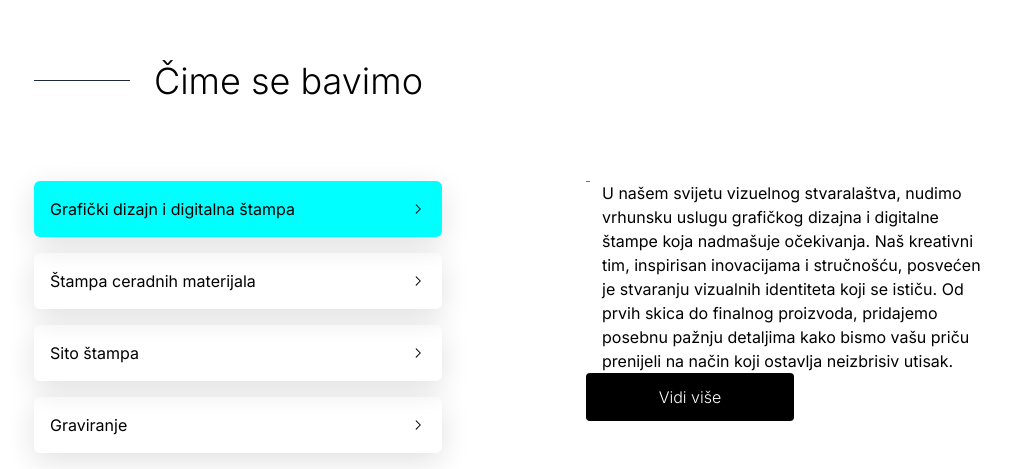
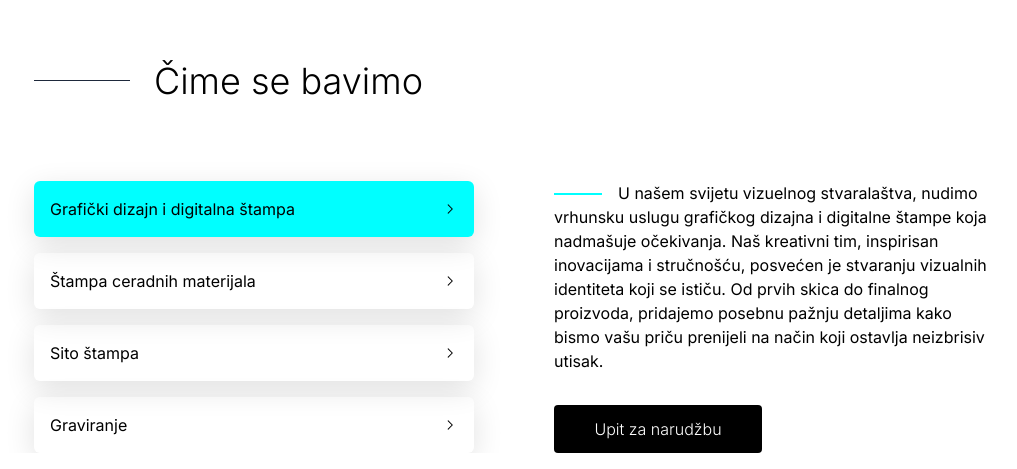
Before and after one commit to DenisKantic/Intrag_NextJS_collab, a Next.js app: page / in a window 1280 px wide. Shown: the part 2200-2669 px from the top of the page, without its empty margins (126-1143 px from the left). Built offline with nearby package versions, Linux system fonts and the light colour scheme.

Commit message:
Finnished desktop version from navigation to third section

```diff
--- a/app/components/WhatWeDo.jsx
+++ b/app/components/WhatWeDo.jsx
@@ -26,20 +26,23 @@ export default function WhatWeDo() {
         }
     ])
 
-    const [textContent, setTextContet] = useState(actionList[0].content)
+    const [textContent, setTextContet] = useState(['bg-[#00FFFF]', actionList[0].content])
 
-    const [activeColor, setActiveColor] = useState([1, 'bg-[#00FFFF]', 'text-black'])
+    const [activeColor, setActiveColor] = useState([1, 'bg-[#00FFFF]', 'text-black', 'black'])
 
     const pickItem = (id) => {
-       setTextContet(actionList[id-1].content);
         if (id === 1) {
-            setActiveColor([1,'bg-[#00FFFF]', 'text-black'])
+            setTextContet(['bg-[#00FFFF]', actionList[id-1].content])
+            setActiveColor([1,'bg-[#00FFFF]', 'text-black', 'black'])
         } else if (id === 2) {
-            setActiveColor([2, 'bg-[#FF00FF]', 'text-white'])
+            setTextContet(['bg-[#FF00FF]', actionList[id-1].content])
+            setActiveColor([2, 'bg-[#FF00FF]', 'text-slate-100', 'white'])
         } else if (id === 3) {
-            setActiveColor([3, 'bg-[#FFFF00]', 'text-black'])
+            setTextContet(['bg-[#FFFF00]', actionList[id-1].content])
+            setActiveColor([3, 'bg-[#FFFF00]', 'text-black','black'])
         } else if (id === 4) {
-            setActiveColor([4, 'bg-[#131313]', 'text-white'])
+            setTextContet(['bg-[#131313]', actionList[id-1].content])
+            setActiveColor([4, 'bg-[#131313]', 'text-slate-100', 'white'])
         }
     }
 
@@ -50,25 +53,25 @@ export default function WhatWeDo() {
             <h2 className='text-4xl font-light'>Čime se bavimo</h2>
         </div>
         <div className='flex'>
-            <div className='w-1/2 mr-36'>
+            <div className='w-1/2 mr-20'>
             {
                 actionList.map(content => (
-                    <div key={content.id} className={`cursor-pointer flex p-4 mb-4 shadow-[0_8px_30px_rgb(0,0,0,0.12)] rounded-md items-center justify-between ${content.id === activeColor[0] ? activeColor[1] : ''}`} onClick={() => pickItem(content.id)}>
+                    <div key={content.id} className={`cursor-pointer flex p-4 ${content.id != 4 ? 'mb-4' : ''} shadow-[0_8px_30px_rgb(0,0,0,0.12)] rounded-md items-center justify-between ${content.id === activeColor[0] ? activeColor[1] : ''}`} onClick={() => pickItem(content.id)}>
                         <p className={`${content.id === activeColor[0] ? activeColor[2] : ''}`}>
                             {content.title}
                         </p>
-                        <GoChevronRight color={content.id === activeColor[0] ? activeColor[3] : ''}/>
+                        <GoChevronRight color={`${content.id === activeColor[0] ? activeColor[3] : ''}`}/>
                     </div>
                 ))
             }
             </div>
-            <div className='w-1/2'>
-                <p className="relative pl-4">
-                    <span className="absolute top-0 left-0 w-1 h-px bg-gray-500"></span>
-                    {textContent}
+            <div className='w-1/2 flex flex-col justify-between'>
+                <p className="relative indent-16">
+                    <span className={`absolute top-3 left-0 w-12 h-0.5 ${textContent[0]}`}></span>
+                    {textContent[1]}
                 </p>
                 <button className='bg-black hover:bg-slate-700 text-white font-light py-3 w-52 rounded'>
-                    Vidi više
+                    Upit za narudžbu
                 </button>
             </div>
         </div>
```
